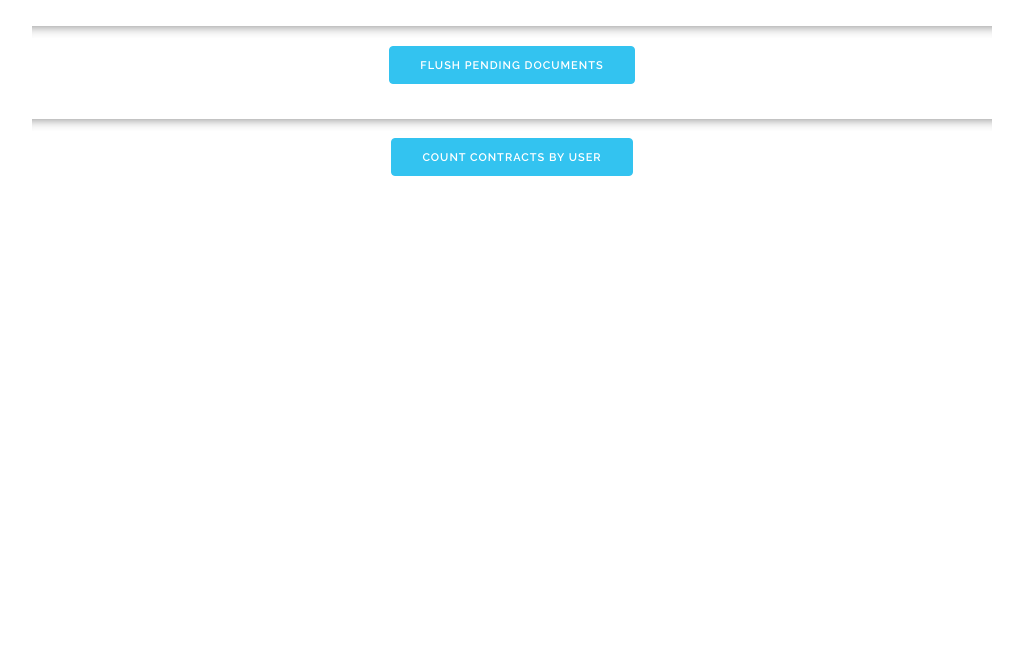
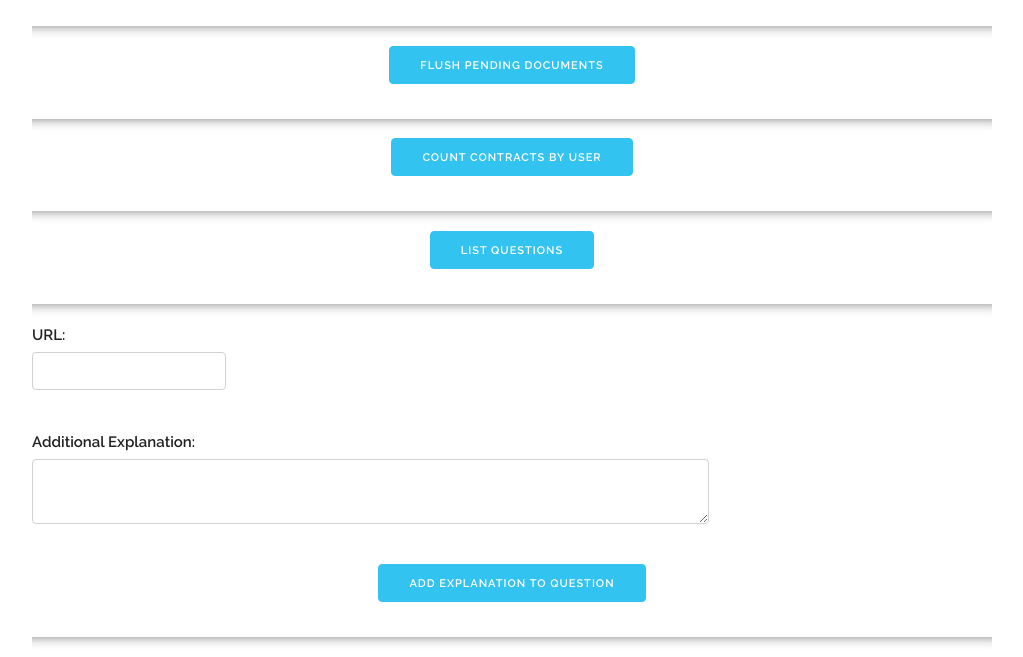
Before and after one commit to paultopia/newcontractcoding, a Flask app: page /admin in a window 1280 px wide. Shown: the part 1008-1665 px from the top of the page, without its empty margins (128-1151 px from the left). Before the commit the page ends 1184 px from the top, so only its background shows below. Run offline with Flask 2, Linux system fonts and the light colour scheme.

Commit message:
add functionality to add clarifying explanations to questions

```diff
--- a/templates/admin.html
+++ b/templates/admin.html
@@ -89,6 +89,40 @@
 
                             <center><button type="submit" class="button-primary">Count Contracts by User</button></center>
                         </form>
+                        <hr>
+                    </div>
+                </div>
+
+
+                <div class="row">
+                    <div class="twelve columns">
+                        <form method="POST" action="{{ url_for('list_questions') }}">
+
+                            <center><button type="submit" class="button-primary">List Questions</button></center>
+                        </form>
+                        <hr>
+                    </div>
+                </div>
+
+
+
+
+                <div class="row">
+                    <div class="twelve columns">
+                        <form method="POST" action="{{ url_for('add_to_question') }}">
+                            <p>
+                                <label for="question_id">URL:</label>
+                                <input type="text" id="question_id" name="question_id">
+                            </p>
+                            <p>
+                                <label for="new_exp">Additional Explanation:</label>
+                                <textarea cols="80" rows="20" id="new_exp" name="new_exp"></textarea>
+                            </p>
+
+
+                            <center><button type="submit" class="button-primary">Add Explanation to Question</button></center>
+                        </form>
+                        <hr>
                     </div>
                 </div>
 
--- a/views.py
+++ b/views.py
@@ -129,3 +129,20 @@ def count_entered_by_user():
     counts = dbops.entered_by_counts()
     outstring = json.dumps(counts, indent=4)
     return outstring + '\n\n<a href="{}">Carry out another admin task?</a>'.format(url_for("admin"))
+
+
+@core.route("/list_questions", methods=['POST'])
+@admin_auth.login_required
+def list_questions():
+    questions = dbops.get_questions()
+    outstring = json.dumps(questions, indent=4)
+    return outstring + '\n\n<a href="{}">Carry out another admin task?</a>'.format(url_for("admin"))
+
+
+@core.route("/add_to_question", methods=['POST'])
+@admin_auth.login_required
+def add_to_question():
+    question_id = int(request.form["question_id"].strip())
+    new_exp = request.form["new_exp"].strip()
+    dbops.add_to_question_explanation(question_id, new_exp)
+    return "Done! " + '\n\n<a href="{}">Carry out another admin task?</a>'.format(url_for("admin"))
```
Also changed, not shown: dbops.py (+13 -0 lines), test.py (+18 -0 lines).
